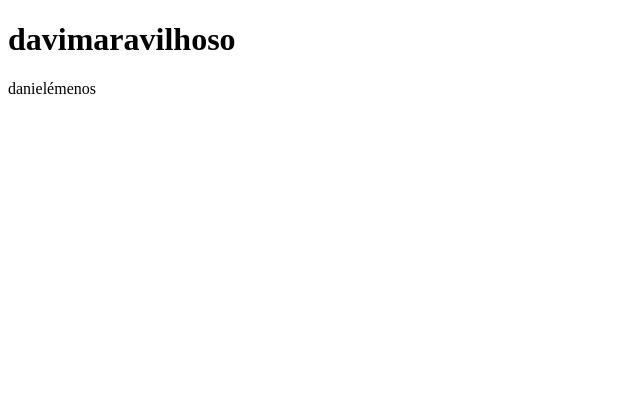
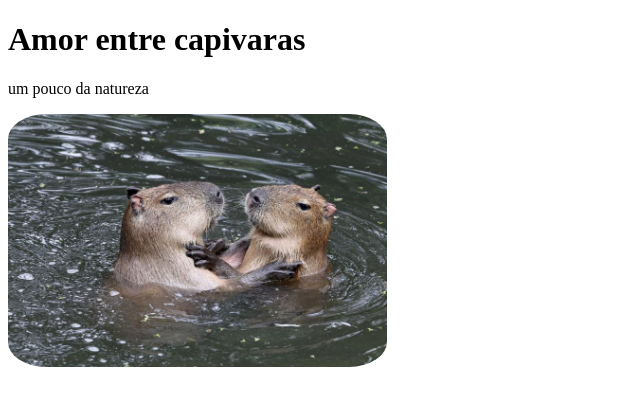
Before and after one commit to dadalindo14/g249c2t, a plain HTML site: page index.html in a window 1280 px wide. Shown: the whole page, without its empty margins (0-640 px from the left). Drawn offline with Linux system fonts and the light colour scheme.

Commit message:
Add files via upload

```diff
--- a/index.html
+++ b/index.html
@@ -7,8 +7,9 @@
 </head>
 
 <body>
-    <h1>davimaravilhoso</h1>
-    <p>danielémenos</p>
+    <h1>Amor entre capivaras</h1>
+    <p>um pouco da natureza</p>
+    <img src="capivara.jpg" style="border-radius: 10%;" width="30%" alt="amor entre capivaras">
 
 </body>
 </html>
```
Also changed, not shown: capivara.jpg (added).
